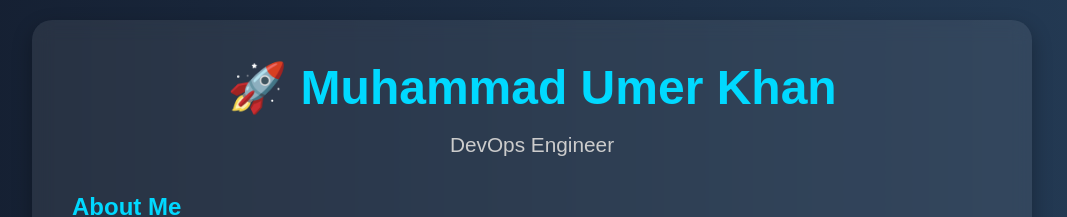
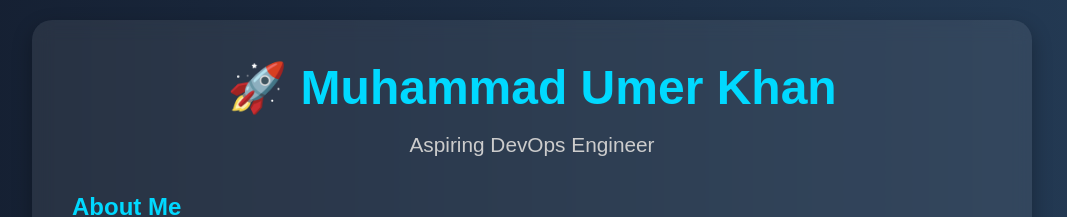
Before and after one commit to Umerkhan528/media-app, a website: page index/index.html in a window 1280 px wide. Shown: the top 217 px of the page, without its empty margins (108-1175 px from the left). Drawn offline with Linux system fonts and the light colour scheme.

Commit message:
Add new context

```diff
--- a/index/index.html
+++ b/index/index.html
@@ -11,7 +11,7 @@
     <div class="container">
         <header>
             <h1>🚀 Muhammad Umer Khan</h1>
-            <p class="role">DevOps Engineer</p>
+            <p class="role">Aspiring DevOps Engineer</p>
         </header>
 
         <section class="intro">
```
